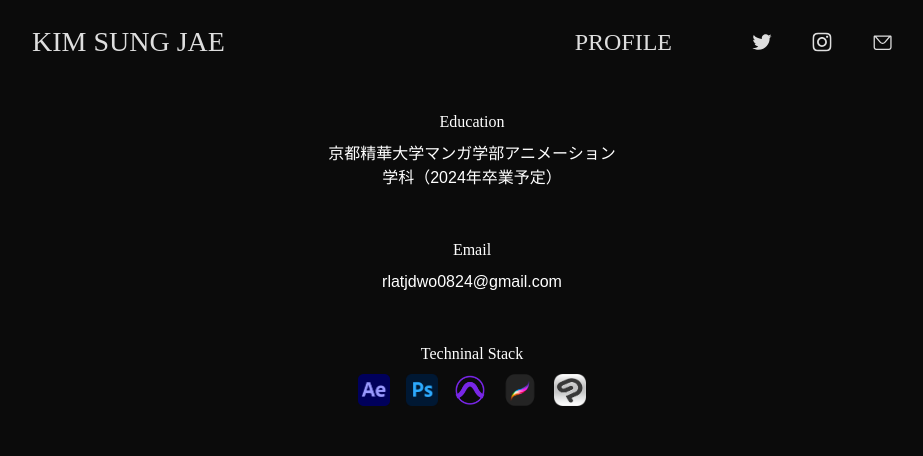
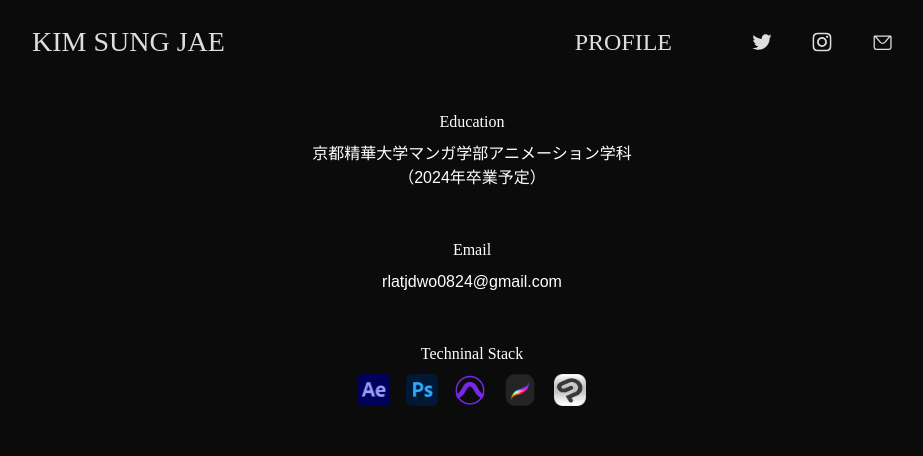
Before and after one commit to KIMROTTI/KSJ-portfolio, a React (Create React App) app: page /profile in a window 1280 px wide. Shown: the top 456 px of the page, without its empty margins (168-1091 px from the left). Built offline with nearby package versions, Linux system fonts and the light colour scheme; a web font is replaced by a local one.

Commit message:
fix : width

```diff
--- a/src/pages/profile/Profile.jsx
+++ b/src/pages/profile/Profile.jsx
@@ -40,7 +40,7 @@ const Container = styled.div`
 
 const TextBox = styled.div`
   width: auto;
-  max-width: 300px;
+  max-width: 100%;
 
   display: flex;
   flex-direction: column;
@@ -114,7 +114,9 @@ const Profile = () => {
             <TextBox>
               <ProfileTitle>Education</ProfileTitle>
               <ProfileText>
-                京都精華大学マンガ学部アニメーション学科（2024年卒業予定）
+                京都精華大学マンガ学部アニメーション学科
+                <br />
+                （2024年卒業予定）
               </ProfileText>
               <ProfileTitle style={{ marginTop: "48px" }}>Email</ProfileTitle>
               <ProfileText>rlatjdwo0824@gmail.com</ProfileText>
@@ -161,7 +163,9 @@ const Profile = () => {
             <TextBox>
               <ProfileTitle>Education</ProfileTitle>
               <ProfileText>
-                京都精華大学マンガ学部アニメーション学科（2024年卒業予定）
+                京都精華大学マンガ学部アニメーション学科
+                <br />
+                （2024年卒業予定）
               </ProfileText>
               <ProfileTitle style={{ marginTop: "48px" }}>Email</ProfileTitle>
               <ProfileText>rlatjdwo0824@gmail.com</ProfileText>
```
